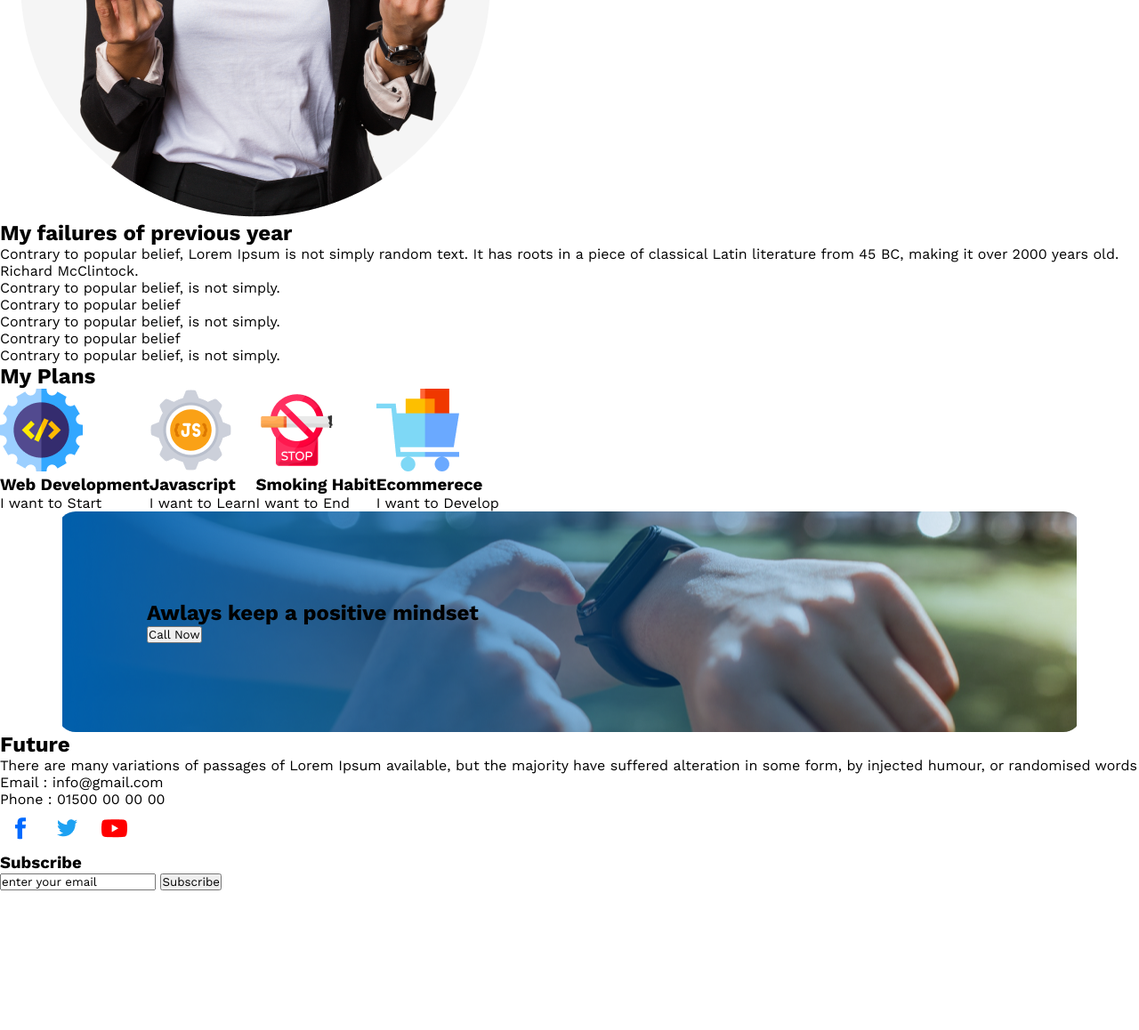
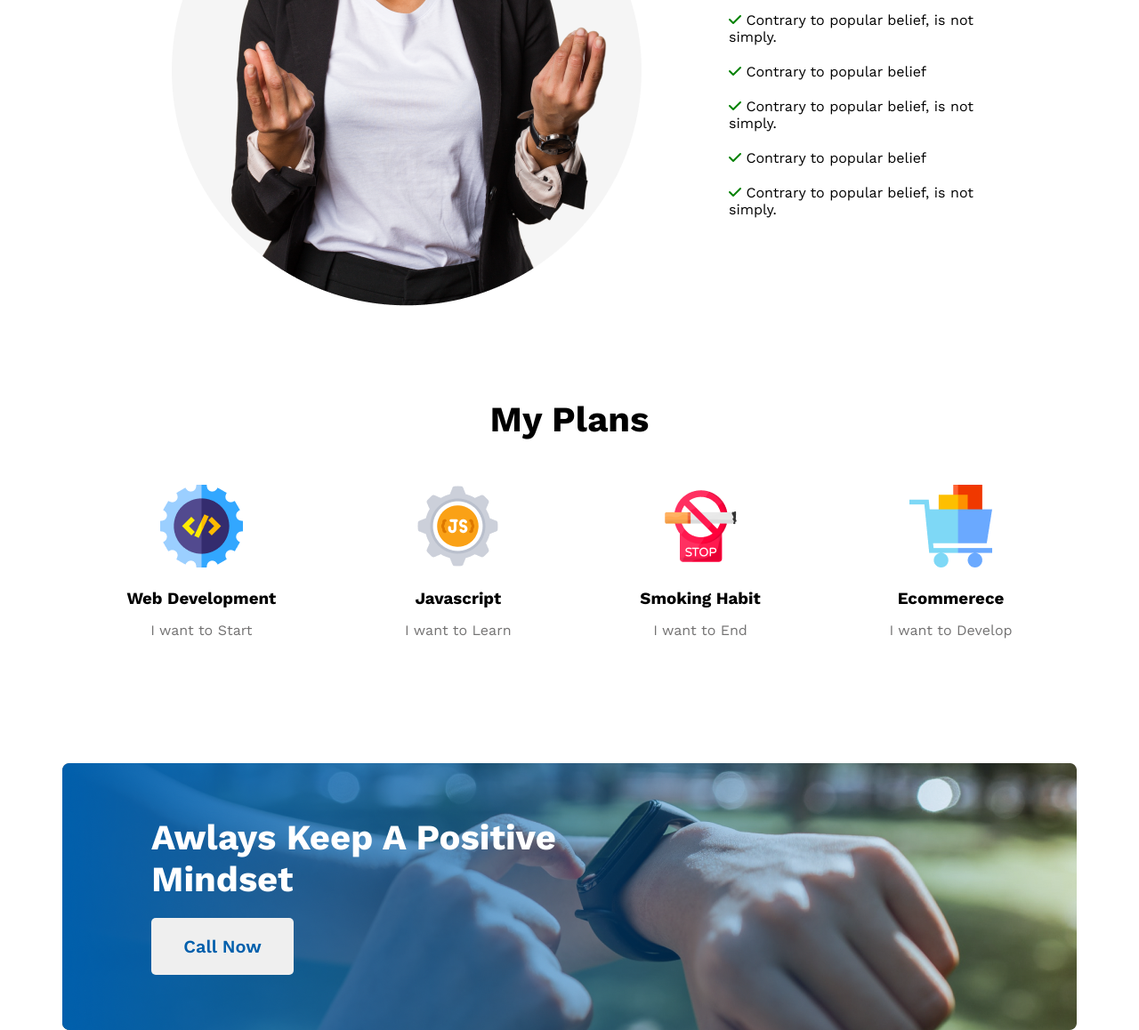
Before and after one commit to iamnayeeem/new-year-new-me, a plain HTML site: page index.html in a window 1280 px wide. Shown: the part 1290-2448 px from the top of the page at 89% size. Before the commit the page ends 2291 px from the top, so only its background shows below. Drawn offline with nearby package versions, Linux system fonts and the light colour scheme.

Commit message:
css done

```diff
--- a/index.html
+++ b/index.html
@@ -6,6 +6,7 @@
     <meta name="viewport" content="width=device-width, initial-scale=1.0">
     <link rel="stylesheet" href="/styles/style.css">
     <link rel="preconnect" href="https://fonts.googleapis.com"><link rel="preconnect" href="https://fonts.gstatic.com" crossorigin><link href="https://fonts.googleapis.com/css2?family=Work+Sans:wght@400;600;700&display=swap" rel="stylesheet">
+    <script src="https://kit.fontawesome.com/52eda4b7b5.js" crossorigin="anonymous"></script>
     <title>New Year New Me</title>
 </head>
 <body>
@@ -16,7 +17,7 @@
         <div class="header-element">
             <h1 class="header-title">All Thinks Are <br>Possible If You <br>believe</h1>
             <p class="header-desc">There are many variations of passages of Lorem Ipsum <br>available, but the majority have suffered alteration in some<br> form, by injected humour, or randomised words</p>
-            <button class="banner-button">Contact Us</button>
+            <button class="primary-button">Contact Us</button>
         </div>
     </header>
 
@@ -26,19 +27,19 @@
 
         <!-- Start: First Section  -->
 
-        <section class="section-first">
-            <div>
+        <section class="my-failures">
+            <div class="failure-image">
                 <img src="./images/person.png" alt="Beautiful Woman with sad face">
             </div>
-            <div>
-                <h2>My failures of previous year</h2>
-                <p>Contrary to popular belief, Lorem Ipsum is not simply random text. It has roots in a piece of classical Latin literature from 45 BC, making it over 2000 years old. Richard McClintock.</p>
+            <div class="failure-info">
+                <h2 class="failure-title">My Failures of Previous Year</h2>
+                <p class="failure-desc">Contrary to popular belief, Lorem Ipsum is not simply random text. It has roots in a piece of classical Latin literature from 45 BC, making it over 2000 years old. Richard McClintock.</p>
                 <ul>
-                    <li>Contrary to popular belief, is not simply.</li>
-                    <li>Contrary to popular belief</li>
-                    <li>Contrary to popular belief, is not simply.</li>
-                    <li>Contrary to popular belief</li>
-                    <li>Contrary to popular belief, is not simply.</li>
+                    <li><i class="fa-solid fa-check"></i> Contrary to popular belief, is not simply.</li>
+                    <li><i class="fa-solid fa-check"></i> Contrary to popular belief</li>
+                    <li><i class="fa-solid fa-check"></i> Contrary to popular belief, is not simply.</li>
+                    <li><i class="fa-solid fa-check"></i> Contrary to popular belief</li>
+                    <li><i class="fa-solid fa-check"></i> Contrary to popular belief, is not simply.</li>
                 </ul>
             </div>
         </section>
@@ -47,28 +48,28 @@
 
          <!-- Start: Second Section -->
 
-        <div class="section-second">
-            <h2>My Plans</h2>
+        <div class="my-plans">
+            <h2 class="plans-title">My Plans</h2>
             <div class="plan-items">
             <div>
                 <img src="./images/icons/web.png" alt="Web Development Icon">
-                <h3>Web Development</h3>
-                <p>I want to Start</p>
+                <h3 class="plan-name">Web Development</h3>
+                <p class="plan-text">I want to Start</p>
             </div>
             <div>
                 <img src="./images/icons/js.png" alt="Javescript Icon">
-                <h3>Javascript</h3>
-                <p>I want to Learn</p>
+                <h3 class="plan-name">Javascript</h3>
+                <p class="plan-text">I want to Learn</p>
             </div>
             <div>
                 <img src="./images/icons/smoke.png" alt="Smoke Icon">
-                <h3>Smoking Habit</h3>
-                <p>I want to End</p>
+                <h3 class="plan-name">Smoking Habit</h3>
+                <p class="plan-text">I want to End</p>
             </div>
             <div>
                 <img src="./images/icons/ecom.png" alt="eCom icon">
-                <h3>Ecommerece</h3>
-                <p>I want to Develop</p>
+                <h3 class="plan-name">Ecommerece</h3>
+                <p class="plan-text">I want to Develop</p>
             </div>
             </div>
         </div>
@@ -77,10 +78,10 @@
 
          <!-- Start: Third Section -->
 
-         <section class="section-third">
-            <div class="section-info">
-            <h2>Awlays keep a positive mindset</h2>
-            <button>Call Now</button>
+         <section class="mindset">
+            <div class="mindset-info">
+            <h2 class="mindset-title">Awlays Keep A Positive<br> Mindset</h2>
+            <button class="primary-button">Call Now</button>
             </div>
          </section>
          <!-- End: Third Section -->
@@ -89,20 +90,22 @@
     <!-- Start: Footer -->
 
     <footer>
-        <div>
+        <div class="footer-section">
+        <div class="footer-left">
             <h2>Future</h2>
-            <p>There are many variations of passages of Lorem Ipsum available, but the majority have suffered alteration in some form, by injected humour, or randomised words</p>
+            <p>There are many variations of passages of Lorem Ipsum<br> available, but the majority have suffered alteration<br> insome form, by injected humour, or randomised words</p>
             <p>Email : info@gmail.com</p>
             <p>Phone : 01500 00 00 00</p>
             <img src="./images/icons/fb.png" alt="Facebook Icon">
             <img src="./images/icons/twitter.png" alt="Twitter Icon">
             <img src="./images/icons/youtube.png" alt="YouTube Icon">
         </div>
-        <div>
+        <div class="footer-right">
             <h3>Subscribe</h3>
             <input type="email" value="enter your email">
-            <input type="button" value="Subscribe">
+            <button class="primary-button blue">Subscribe</button>
         </div>
+    </div>
     </footer>
     <!-- End: Footer -->
 </body>
--- a/styles/style.css
+++ b/styles/style.css
@@ -33,7 +33,7 @@ header {
     margin-bottom: 20px;
 }
 
-.banner-button {
+.primary-button {
     width: 160px;
     height: 64px;
     font-weight: 600;
@@ -44,22 +44,142 @@ header {
 }
 
 /* End of Header Section Styles */
+main {
+    max-width: 1140px;
+    margin: 0 auto;
+}
+/* Start: First Section Styles */
+.my-failures {
+    display: flex;
+    justify-content: space-around;
+    margin: 100px;
 
+}
+.failure-image {
 
+}
+.failure-info {
+    margin: auto 0;
+    padding-left: 80px;
+}
+ul li {
+    list-style: none;
+    padding: 10px 0px;
+}
+
+.fa-solid {
+    color: green
+}
+.failure-title {
+    font-weight: 700;
+    font-size: 40px;
+    line-height: 47px;
+    color: #151414;
+    margin-bottom: 20px;
+}
+.failure-desc {
+    font-weight: 400;
+    font-size: 16px;
+    line-height: 26px;
+    margin-bottom: 20px;
+}
+
+/* My Plan Section Started */
+
+.my-plans {
+    margin-bottom: 100px;
+    text-align: center;
+}
+.plans-title {
+    text-align: center;
+    font-weight: 700;
+    font-size: 40px;
+    margin-top: 100px;
+    margin-bottom: 50px;
+}
 .plan-items {
     display: flex;
+    justify-content: space-around;
 }
 
-.section-third {
+.plan-name {
+    margin-top: 20px;
+    margin-bottom: 15px;
+}
+.plan-text {
+    color: #737272;
+    font-size: 16px;
+}
+
+/* Third section Started */
+
+.mindset {
     background-image: url(../images/gradient1.png), url(../images/watch.png);
-    max-width: 1150px;
+    max-width: 1140px;
     background-repeat: no-repeat;
     margin: 0 auto;
     background-position: center;
     border-radius: 20px;
+}
+
+.mindset-info {
+    padding: 100px;
+}
+
+.mindset-title {
+    font-weight: 700;
+    font-size: 40px;
+    color: white;
+    margin-bottom: 20px;
+}
+
+/* Footer styles started */
+
+footer {
+    background-color: black;
+    color: white;
+    padding: 150px 0;
 
 }
+.footer-section {
+    max-width: 1140px;
+    display: flex;
+    justify-content: space-around;
+    margin: 0 auto;
+}
 
-.section-info {
-    padding: 100px;
+.footer-left h2 {
+    font-weight: 700;
+    font-size: 45px;
+    margin-bottom: 20px;
 }
+.footer-left p {
+    font-weight: 400;
+font-size: 16px;
+line-height: 26px;
+margin-bottom: 20px;
+}
+
+.footer-right {
+    margin-left: 250px;
+}
+
+.footer-right h3 {
+    font-weight: 600;
+    font-size: 25px;
+    margin-bottom: 20px;
+}
+.footer-right input {
+    display: block;
+    margin: 10px 0;
+    padding: 20px;
+    border-radius: 5px;
+    background-color: #151414;
+    border: 1px solid #ffffff;
+    color: #F3F3F3;
+    width: 200px;
+}
+.blue {
+    background: #005FAC;
+    color: white;
+}
```
